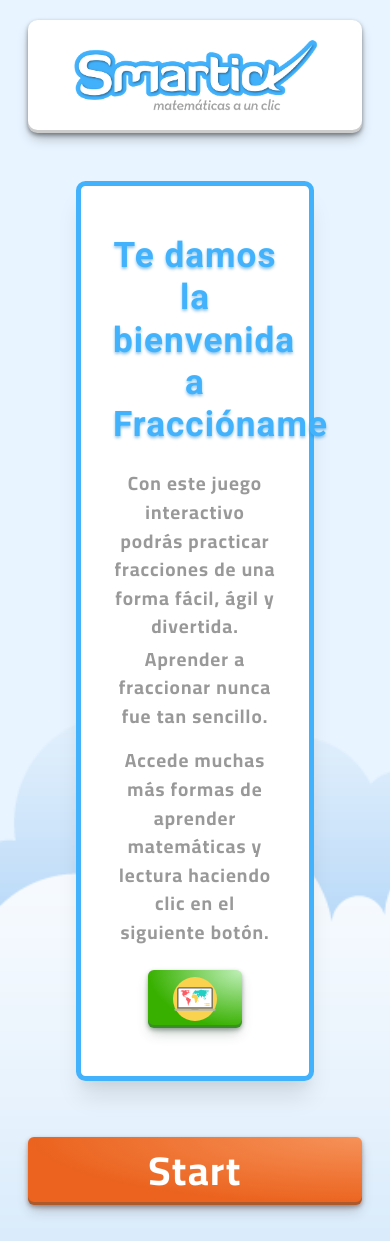
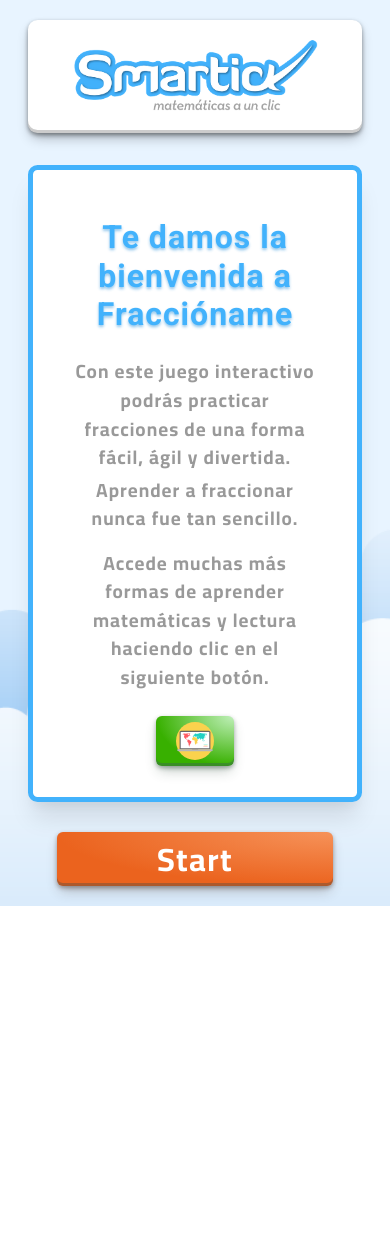
Before and after one commit to DaniDev94/test-smartick-fractions, a Vue app: page / in a window 390 px wide. After the commit the page ends 906 px from the top, so only its background shows below. Built offline with nearby package versions, Linux system fonts and the light colour scheme.

Commit message:
STYLE: finish implementing the rest of the media queries

```diff
--- a/src/components/atoms/initial/ProjectIcon.vue
+++ b/src/components/atoms/initial/ProjectIcon.vue
@@ -1,10 +1,6 @@
 <template>
   <div class="b-content-icon">
-    <img
-      class="b-content-icon__img"
-      src="@/assets/images/icons/project.svg"
-      alt="project-icon"
-    />
+    <img class="b-content-icon__img" src="@/assets/images/icons/project.svg" alt="project-icon" />
   </div>
 </template>
 
@@ -23,7 +19,7 @@
   background-image: radial-gradient(100% 100% at 100% 0, $other-orange-soft 0, $other-orange 100%);
   border: 0.5rem solid #ffffff;
   border-radius: 10rem;
-  box-shadow: $primary-blue-lightest 0px 0px 0px 1px inset,$secondary-grey-dark 0px 0px 0px 2px;
+  box-shadow: $primary-blue-lightest 0px 0px 0px 1px inset, $secondary-grey-dark 0px 0px 0px 2px;
   &__img {
     width: 100%;
     min-width: 180px;
@@ -31,4 +27,13 @@
     box-shadow: rgba(0, 0, 0, 0.25) 0px 14px 28px, rgba(0, 0, 0, 0.22) 0px 10px 10px;
   }
 }
+
+@media (max-width: 576px) {
+  .b-content-icon {
+    padding: 2.5rem;
+    &__img {
+      min-width: 140px;
+    }
+  }
+}
 </style>
--- a/src/components/atoms/initial/ProjectName.vue
+++ b/src/components/atoms/initial/ProjectName.vue
@@ -14,8 +14,7 @@
 export default {
   name: "ProjectName",
   setup() {
-    return {
-    };
+    return {};
   },
 };
 </script>
@@ -58,4 +57,10 @@
   font-weight: 700;
   letter-spacing: 1px;
 }
+
+@media (max-width: 576px) {
+  .b-title {
+    font-size: 3rem;
+  }
+}
 </style>
--- a/src/components/molecules/home/HomeMain.vue
+++ b/src/components/molecules/home/HomeMain.vue
@@ -1,5 +1,7 @@
 <template>
-  <div class="d-flex align-items-center justify-content-center flex-column w-100 mt-4 py-3 px-5">
+  <div
+    class="b-padding-content d-flex align-items-center justify-content-center flex-column w-100 mt-sm-1 mt-4 py-3 px-sm-0 px-5"
+  >
     <div class="b-content-main bg-white col-12 col-lg-9 m-2 py-4 px-3 d-flex justify-content-center font-cairo">
       <div class="b-info-text text-center m-2 p-3">
         <h2 class="b-info-text__title font-roboto mb-4">Te damos la bienvenida a Fraccióname</h2>
@@ -21,7 +23,7 @@
         ></a>
       </div>
     </div>
-    <div class="mt-5">
+    <div class="btn-margin-custom mt-5">
       <audio ref="gameStartSound">
         <source :src="require('@/assets/sounds/start.mp3')" type="audio/mpeg" />
       </audio>
@@ -55,6 +57,7 @@
 
     watch(() => {
       if (goNavigate.value === true) {
+        window.scrollTo(0, 0);
         router.push({ name: "gamePage" });
       }
     });
@@ -159,4 +162,33 @@
   box-shadow: $other-orange-dark 0 3px 7px inset;
   transform: translateY(2px);
 }
+
+@media (max-width: 783px) {
+  .b-content-main {
+    padding-bottom: 7px !important;
+  }
+  .b-info-text {
+    &__title {
+      font-size: 2rem;
+    }
+  }
+  .btn-custom-start {
+    padding: 3px 100px !important;
+    font-size: 2rem;
+  }
+  .btn-margin-custom {
+    margin-top: 1.4rem !important;
+  }
+}
+@media (max-width: 576px) {
+  .b-padding-content {
+    padding: 0 !important;
+  }
+  .btn-info-custom {
+    padding: 6px 20px !important;
+    &__img {
+      width: 2.4rem;
+    }
+  }
+}
 </style>
```
